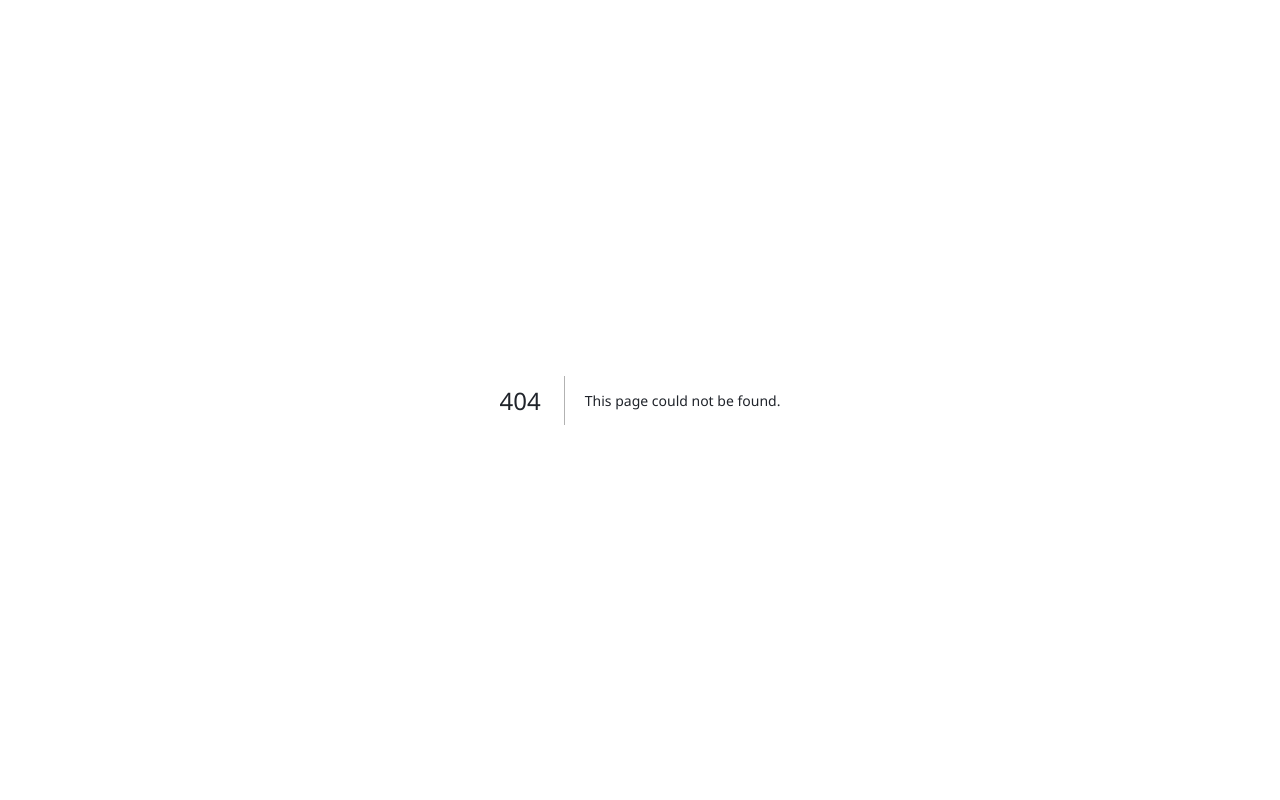
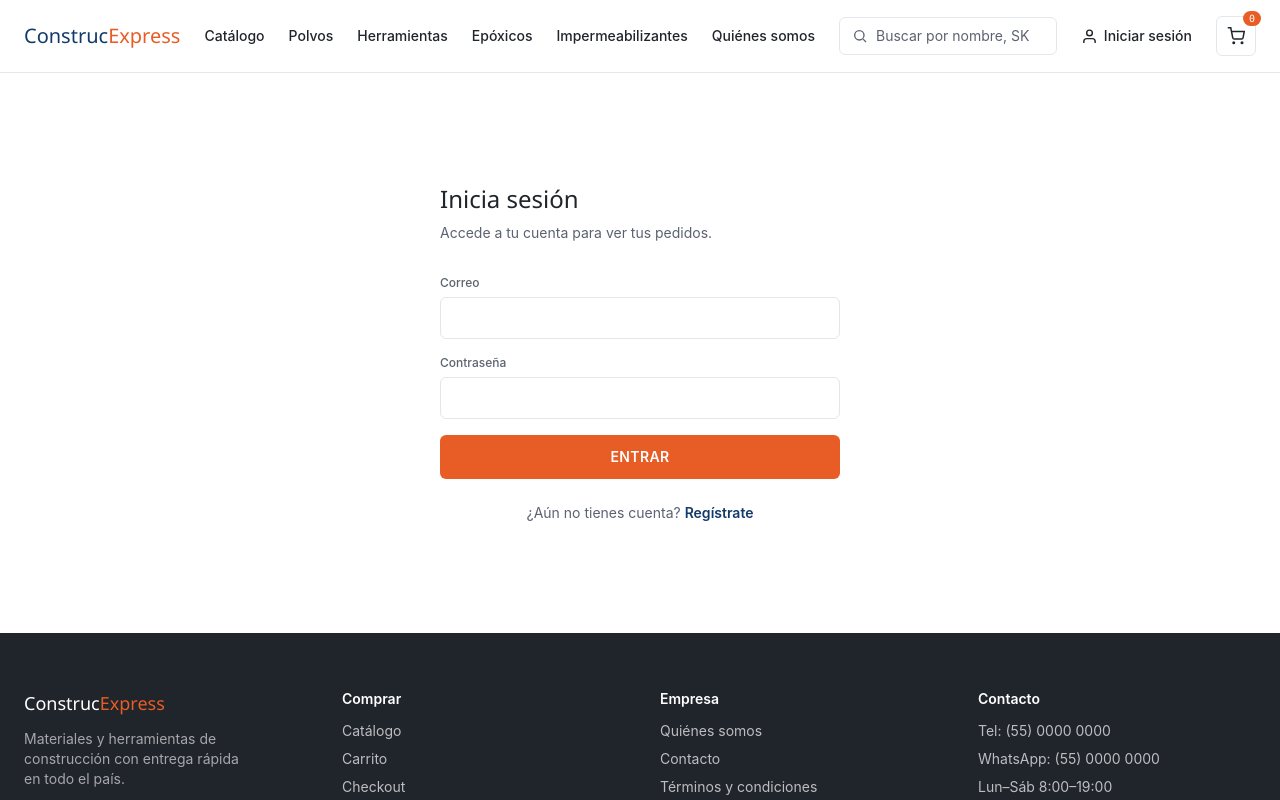
Before and after one commit to ericlagunas84-cmyk/construccion-ecommerce, a Next.js app: page /login in a window 1280 px wide. Before the commit this address had no page. Shown: the top 800 px of the page. Built offline with nearby package versions, Linux system fonts and the light colour scheme; no server answers.

Commit message:
Add files via upload

```diff
--- /dev/null
+++ b/app/login/page.tsx
@@ -0,0 +1,73 @@
+"use client";
+
+import { useState } from "react";
+import { signIn } from "next-auth/react";
+import { useRouter } from "next/navigation";
+import Link from "next/link";
+import Header from "@/components/Header";
+import Footer from "@/components/Footer";
+
+export default function LoginPage() {
+  const [error, setError] = useState("");
+  const [loading, setLoading] = useState(false);
+  const router = useRouter();
+
+  async function handleSubmit(e: React.FormEvent<HTMLFormElement>) {
+    e.preventDefault();
+    setError("");
+    setLoading(true);
+
+    const form = new FormData(e.currentTarget);
+    const res = await signIn("credentials", {
+      email: String(form.get("email") ?? ""),
+      password: String(form.get("password") ?? ""),
+      redirect: false,
+    });
+
+    setLoading(false);
+    if (res?.error) {
+      setError("Correo o contraseña incorrectos.");
+      return;
+    }
+    router.push("/cuenta");
+  }
+
+  return (
+    <>
+      <Header />
+      <main className="mx-auto flex min-h-[70vh] max-w-md flex-col justify-center px-6 py-16">
+        <h1 className="mb-2 text-2xl font-700 text-brand-ink">Inicia sesión</h1>
+        <p className="mb-8 text-sm text-brand-ink-soft">Accede a tu cuenta para ver tus pedidos.</p>
+
+        <form onSubmit={handleSubmit} className="space-y-4">
+          <div>
+            <label className="mb-1.5 block text-xs font-medium text-brand-ink-soft">Correo</label>
+            <input name="email" type="email" required className="w-full rounded-md border border-brand-line px-3 py-2.5 text-sm focus:border-brand-blue focus:outline-none" />
+          </div>
+          <div>
+            <label className="mb-1.5 block text-xs font-medium text-brand-ink-soft">Contraseña</label>
+            <input name="password" type="password" required className="w-full rounded-md border border-brand-line px-3 py-2.5 text-sm focus:border-brand-blue focus:outline-none" />
+          </div>
+
+          {error && <p className="text-xs font-medium text-red-600">{error}</p>}
+
+          <button
+            type="submit"
+            disabled={loading}
+            className="w-full rounded-md bg-brand-orange py-3 text-sm font-semibold uppercase tracking-wide text-white transition hover:bg-brand-orange-dark disabled:opacity-60"
+          >
+            {loading ? "Entrando…" : "Entrar"}
+          </button>
+        </form>
+
+        <p className="mt-6 text-center text-sm text-brand-ink-soft">
+          ¿Aún no tienes cuenta?{" "}
+          <Link href="/registro" className="font-semibold text-brand-blue hover:text-brand-orange">
+            Regístrate
+          </Link>
+        </p>
+      </main>
+      <Footer />
+    </>
+  );
+}
```
